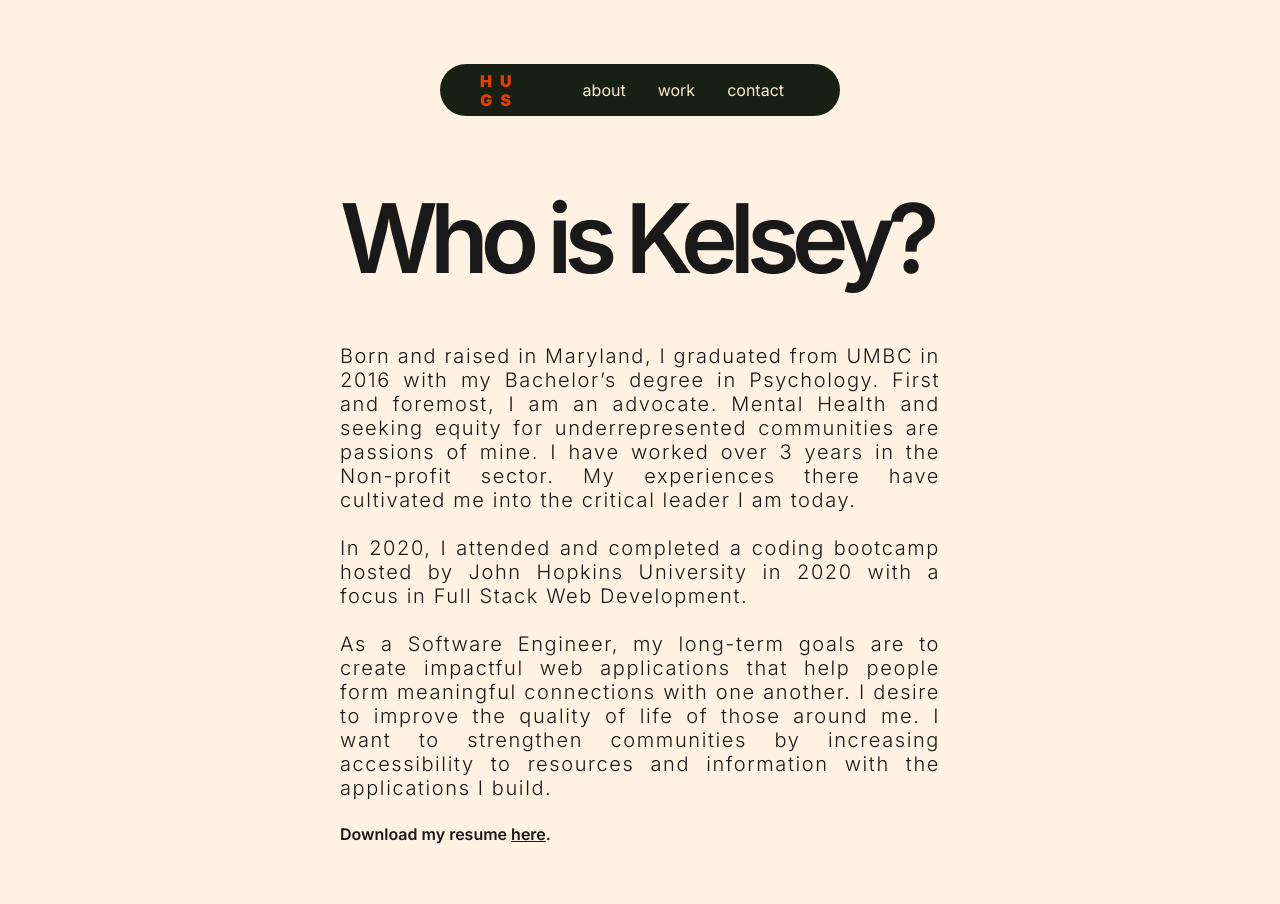
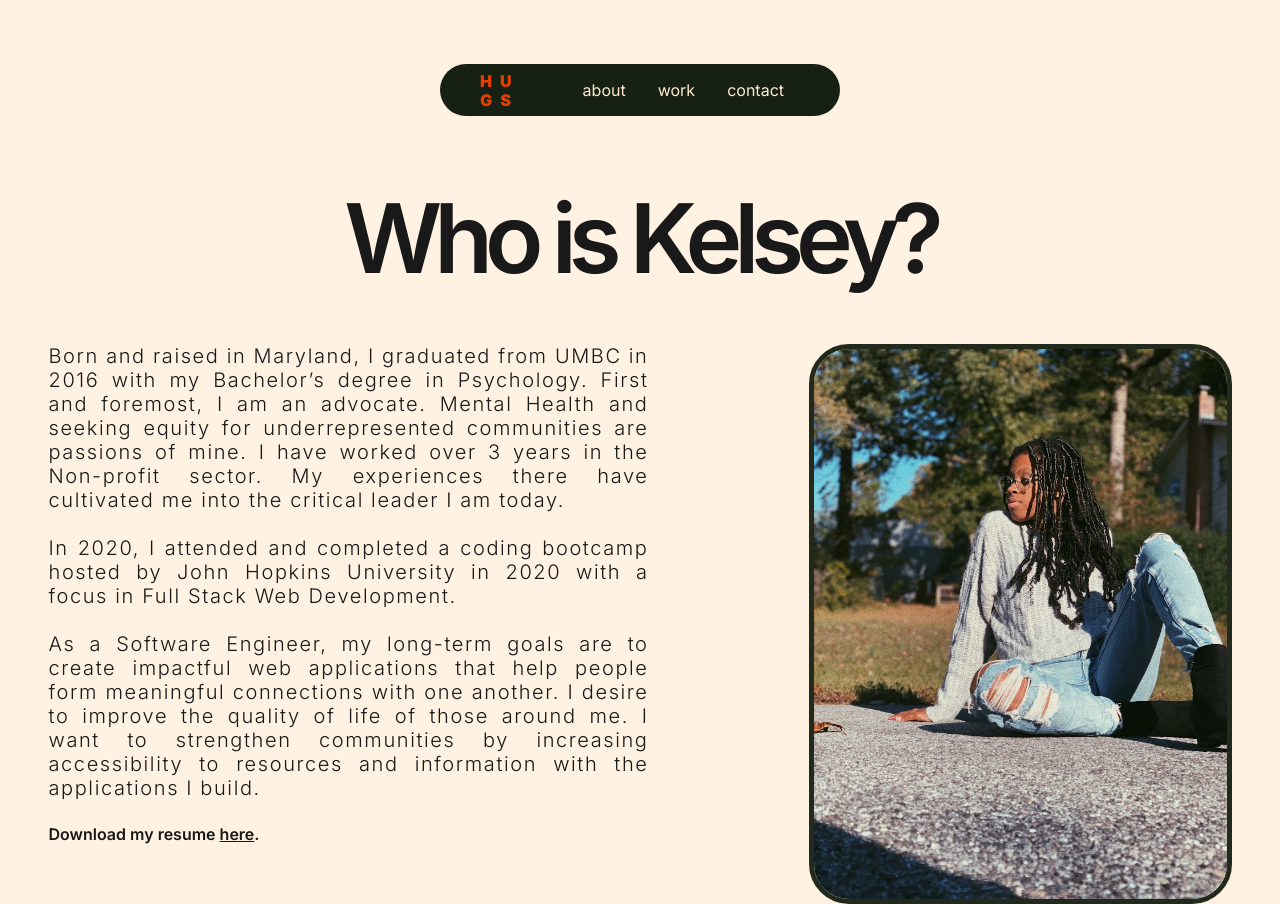
Before and after one commit to kelbri10/PORTFOLIO-WEBSITE, a React (Vite) app in the folder client/: page / in a window 1280 px wide. Before the commit the page ends 844 px from the top, so only its background shows below. Built offline with nearby package versions, Linux system fonts and the light colour scheme; the HTML template or start-up script is replaced by a standard one.

Commit message:
updated about styling, added photo, added boilerplate to contact page

```diff
--- a/client/src/pages/About/About.tsx
+++ b/client/src/pages/About/About.tsx
@@ -1,14 +1,15 @@
 import "../styles/About.css";
 import resume from "./assets/Kelsey Hughes Resume.pdf";
-
+import img from "./imgs/photo1.jpg";
 const About = () => {
     return(
         <div>
             <h1>Who is Kelsey?</h1>
 
             <section className="about_me_container">
-                <div className="photoTest"></div>
-            </section>
+                <img id="photo1" src={img} alt="picture of me sitting outside looking to the left" />
+
+                <div>
                 <article className="about_me">
                     <p>
                     Born and raised in Maryland, I graduated from UMBC in 2016 with my Bachelor’s degree in Psychology. First and foremost, I am an advocate. Mental Health and seeking equity for underrepresented communities are passions of mine. I have worked over 3 years in the Non-profit sector. My experiences there have cultivated me into the critical leader I am today.
@@ -21,9 +22,15 @@ const About = () => {
                     <p>
                     As a Software Engineer, my long-term goals are to create impactful web applications that help people form meaningful connections with one another. I desire to improve the quality of life of those around me. I want to strengthen communities by increasing accessibility to resources and information with the applications I build.
                     </p>
+
                 </article>
 
                 <p className="resume_link">Download my resume <a href={resume} target="_blank">here</a>.</p>
+
+                </div>
+            </section>
+
+
         </div>
     )
 }
--- a/client/src/pages/Contact.tsx
+++ b/client/src/pages/Contact.tsx
@@ -0,0 +1,5 @@
+const Contact = () => {
+
+}
+
+export default Contact;
--- a/client/src/pages/styles/About.css
+++ b/client/src/pages/styles/About.css
@@ -1,11 +1,19 @@
 div{
     h1{
+        text-align: center;
         color: #191919;
         font-size: 6rem;
         font-weight: 600;
         letter-spacing: -0.5rem;
         margin-bottom: 3rem;
     }
+}
+
+.about_me_container{
+    display: flex;
+    flex-direction: row-reverse;
+    justify-content: space-between;
+    gap: 10rem;
 }
 
 .about_me{
@@ -21,10 +29,15 @@ div{
     }
 }
 
+#photo1{
+    width: 423px;
+    border-radius: 2.5rem;
+    border: 5px solid #212A1C;
+}
+
 .resume_link{
     color: #191919;
     font-weight: 600;
-
     a{
         color: #191919;
         text-decoration: underline;
--- a/client/tsconfig.json
+++ b/client/tsconfig.json
@@ -5,6 +5,7 @@
     "lib": ["ES2020", "DOM", "DOM.Iterable"],
     "module": "ESNext",
     "skipLibCheck": true,
+
 
     /* Bundler mode */
     "moduleResolution": "bundler",
```
Also changed, not shown: client/src/pages/About/assets/IMG_0057.PNG (deleted), client/src/pages/About/imgs/photo1.jpg (added). Lines whose indentation alone changed are shown as unchanged.
